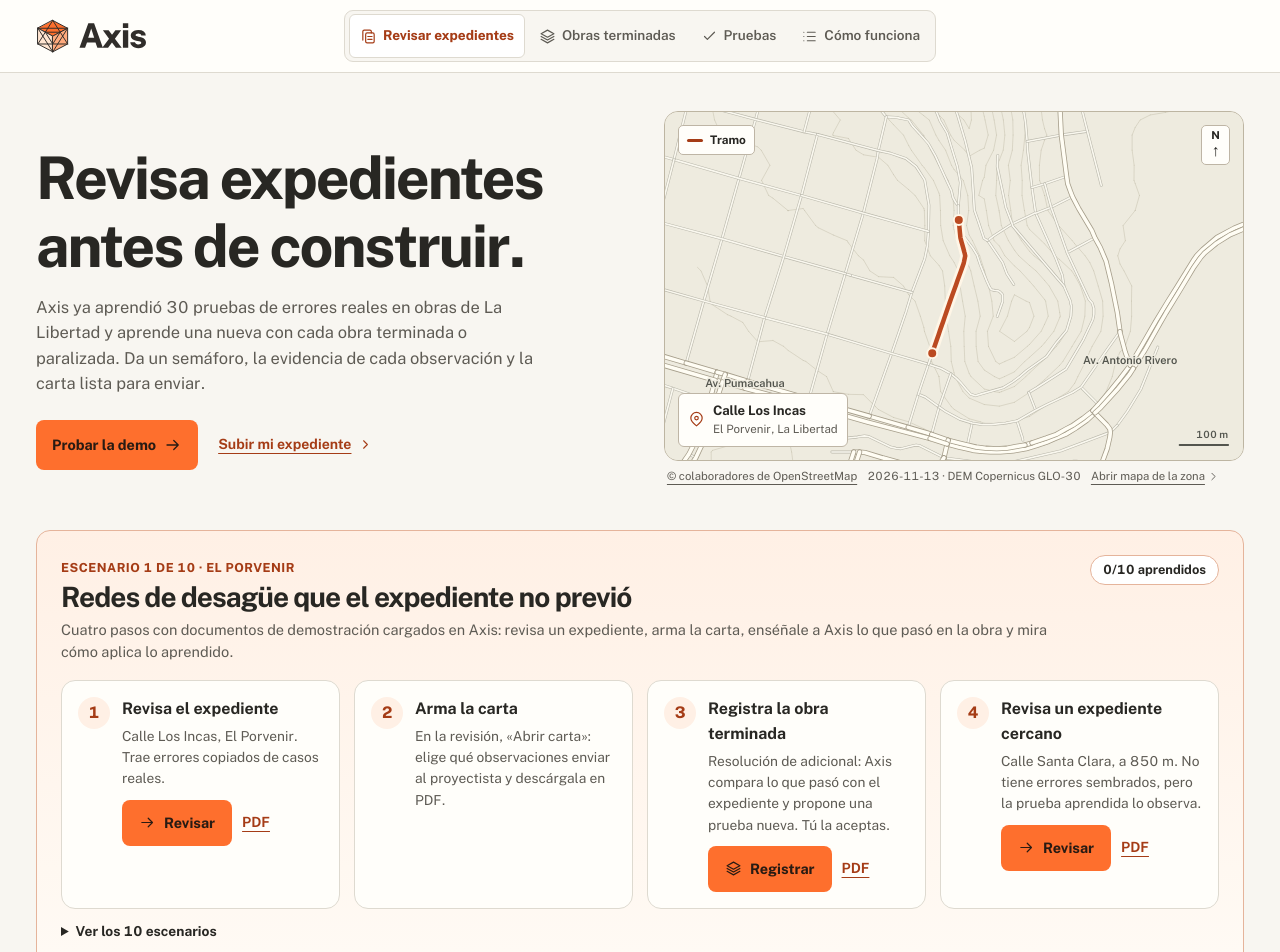
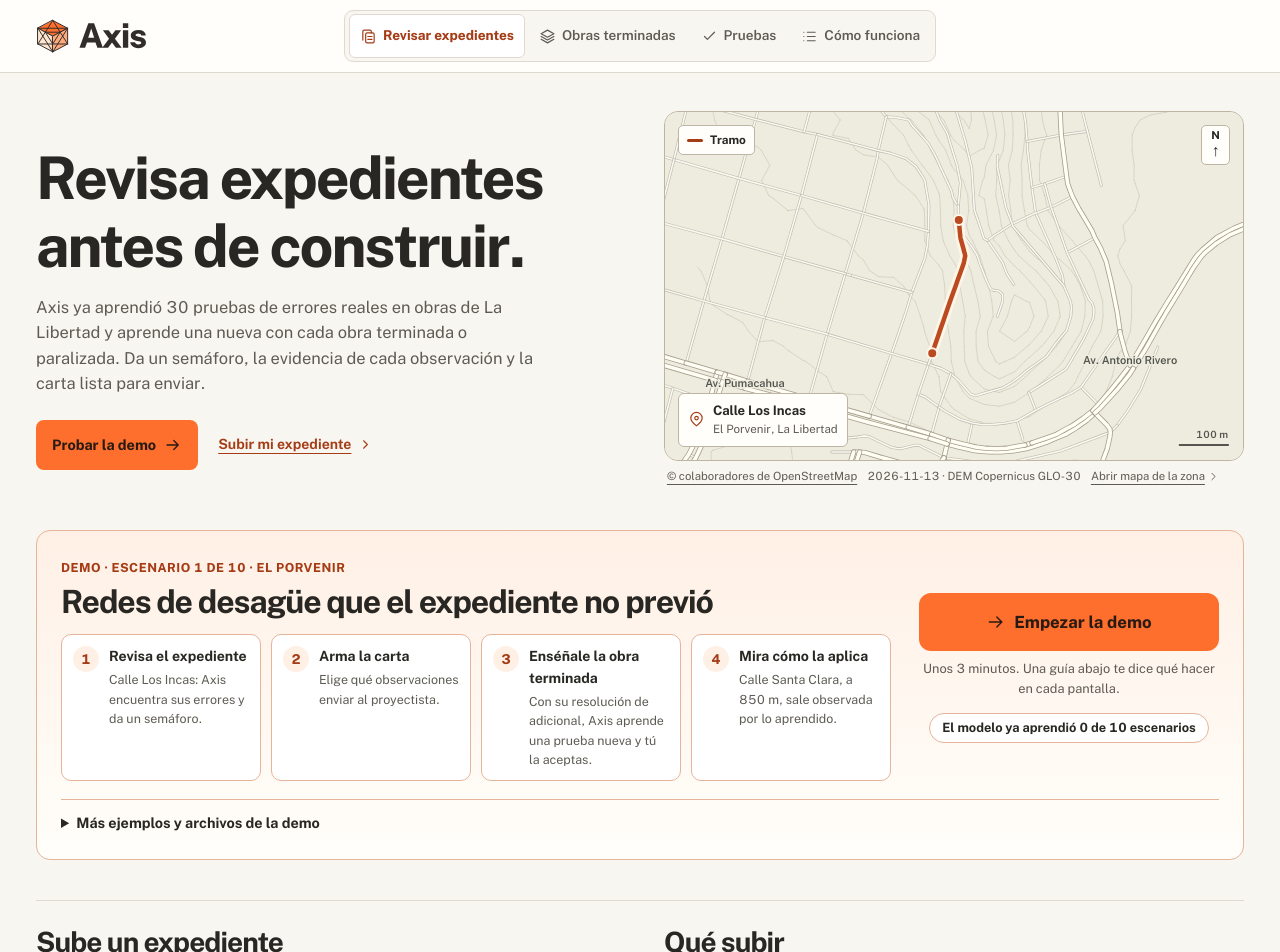
Before and after one commit to andr2116d/axis, a Next.js app in the folder front/: page / in a window 1280 px wide. Shown: the top 952 px of the page. Built offline with nearby package versions, Linux system fonts and the light colour scheme.

Commit message:
feat(front): demo en un solo camino
Un botón «Empezar la demo» en la portada; los expedientes de la demo se
revisan sin el paso de confirmar; en obras solo se ve la obra propia y
la guía usa textos más cortos.

```diff
--- a/front/src/app/globals.css
+++ b/front/src/app/globals.css
@@ -730,3 +730,22 @@ body:has(.guia-demo) .toast{bottom:128px}
 .que-subir li{display:flex;gap:10px;align-items:flex-start;border-bottom:1px solid var(--line);padding:11px 0;font-size:.88rem;color:var(--muted)}
 .que-subir li svg{color:var(--accent);margin-top:2px}
 .que-subir b{color:var(--ink)}
+
+/* ── Demo de la portada: un solo camino ───────────────────── */
+.kit-principal{display:grid;grid-template-columns:1fr 300px;gap:28px;align-items:center}
+.kit-principal h2{font-size:clamp(24px,2.6vw,32px);margin:2px 0 14px}
+.kit-recorrido{list-style:none;margin:0;padding:0;display:grid;grid-template-columns:repeat(4,minmax(0,1fr));gap:10px}
+.kit-recorrido li{display:flex;gap:10px;align-items:flex-start;background:var(--white);border:1px solid var(--warm-line);border-radius:10px;padding:11px}
+.kit-recorrido li>span{display:grid;place-items:center;flex:none;width:26px;height:26px;border-radius:50%;background:var(--warm);color:var(--accent);font-weight:760;font-size:.85rem}
+.kit-recorrido li.listo>span{background:var(--good);color:#fff}
+.kit-recorrido strong{display:block;font-size:.88rem}
+.kit-recorrido small{display:block;font-size:.78rem;color:var(--muted);margin-top:2px}
+.kit-accion{display:grid;gap:8px;justify-items:center;text-align:center}
+.kit-accion small{color:var(--muted);font-size:.8rem}
+.btn-grande{min-height:58px;width:100%;font-size:1.05rem;border-radius:12px}
+.kit-accion .kit-progreso{margin-top:6px}
+.kit-mas{margin-top:18px;border-top:1px solid var(--warm-line);padding-top:12px}
+.kit-mas summary{font-weight:700;cursor:pointer;font-size:.9rem}
+.kit-mas .kit-otros{border-top:0;padding-top:4px}
+@media(max-width:1040px){.kit-principal{grid-template-columns:1fr}.kit-recorrido{grid-template-columns:1fr 1fr}}
+@media(max-width:620px){.kit-recorrido{grid-template-columns:1fr}}
--- a/front/src/componentes/KitDemo.tsx
+++ b/front/src/componentes/KitDemo.tsx
@@ -1,14 +1,13 @@
 'use client';
 
 import { useEffect, useState } from 'react';
-import Link from 'next/link';
 import { useRouter } from 'next/navigation';
 import { Icono } from './Icono';
-import { subirDemo } from './demo/GuiaDemo';
-import { EVENTO_DEMO, guardarDemo, leerDemo } from './demo/estado';
+import { revisarDemo } from './demo/GuiaDemo';
+import { EVENTO_DEMO, guardarDemo, leerDemo, type EstadoDemo } from './demo/estado';
 
-// Demo con los escenarios cargados en el servidor: muestra el siguiente que el modelo
-// todavía no aprendió. Un clic revisa un expediente o registra la obra.
+// Demo de la portada: un solo camino. Se elige el siguiente escenario que el modelo
+// todavía no aprendió, se empieza con un botón y la guía de abajo lleva el resto.
 
 export interface EscenarioKit {
   id: string; zona: string; titulo: string; situacion: string; aprendido: boolean;
@@ -22,99 +21,102 @@ const OTROS = [
   { titulo: 'Expediente incompleto · Pasaje Los Rosales', texto: 'Solo trae algunas partes: Axis dice qué falta y qué no pudo revisar.', archivo: '/demo/LL-03_pistas-pasaje-los-rosales_incompleto.pdf' },
 ];
 
+/** Adónde continuar una demo empezada (null: falta revisar el expediente cercano). */
+export function destinoDemo(d: EstadoDemo): string | null {
+  if (d.paso === 1 && d.a) return `/revision/${d.a}`;
+  if (d.paso === 2) return `/obras?escenario=${d.escenario}`;
+  if (d.paso === 4 && d.b) return `/revision/${d.b}`;
+  return null;
+}
+
 export function KitDemo({ subidaDirecta, actual, lista }: { subidaDirecta: boolean; actual: EscenarioKit | null; lista: EscenarioKit[] }) {
   const router = useRouter();
+  const [estado, setEstado] = useState<EstadoDemo | null>(null);
   const [cargando, setCargando] = useState('');
   const [error, setError] = useState('');
-  // El escenario de esta persona (guardado en su navegador) se muestra hasta que lo termine,
-  // aunque al aceptar la prueba (paso 3) el escenario ya cuente como aprendido.
-  const [propio, setPropio] = useState<string | null>(null);
+
   useEffect(() => {
-    const leer = () => setPropio(leerDemo()?.escenario ?? null);
+    const leer = () => setEstado(leerDemo());
     leer();
     window.addEventListener(EVENTO_DEMO, leer);
     return () => window.removeEventListener(EVENTO_DEMO, leer);
   }, []);
-  const recordar = (id: string) => guardarDemo({ escenario: id, paso: 0 });
-  const e = lista.find((x) => x.id === propio) ?? actual ?? lista[lista.length - 1];
-  const siguiente = lista.find((x) => !x.aprendido && x.id !== e.id) ?? null;
+
+  // El escenario de esta persona se mantiene hasta que lo termine.
+  const e = lista.find((x) => x.id === estado?.escenario) ?? actual ?? lista[lista.length - 1];
   const numero = lista.findIndex((x) => x.id === e.id) + 1;
   const hechos = lista.filter((x) => x.aprendido).length;
+  const enCurso = estado?.escenario === e.id && estado.paso > 0 ? estado : null;
+  const listos = enCurso ? (enCurso.paso >= 4 ? 4 : enCurso.paso === 3 ? 3 : enCurso.paso - 1) : 0;
 
-  const revisar = async (url: string) => {
-    setCargando(url);
+  const revisar = async (url: string, alTerminar: (id: string) => void) => {
     setError('');
     try {
-      const id = await subirDemo(url, subidaDirecta);
-      const previo = leerDemo();
-      if (url === e.original.archivo) guardarDemo({ escenario: e.id, paso: 1, a: id });
-      else if (url === e.cercano.archivo) guardarDemo({ ...(previo?.escenario === e.id ? previo : { escenario: e.id }), paso: 4, b: id });
+      const id = await revisarDemo(url, subidaDirecta, setCargando);
+      alTerminar(id);
       router.push(`/revision/${id}`);
     } catch (x) {
       setError((x as Error).message);
       setCargando('');
     }
   };
-  const boton = (url: string, texto: string) => (
-    <button type="button" className="btn primary" disabled={!!cargando} aria-busy={cargando === url} onClick={() => revisar(url)}>
-      <Icono nombre={cargando === url ? 'clock' : 'arrow'} tamano={17} />{cargando === url ? 'Leyendo…' : texto}
-    </button>
-  );
+  const empezar = () => revisar(e.original.archivo, (a) => guardarDemo({ escenario: e.id, paso: 1, a }));
+  const continuar = () => {
+    if (!enCurso) return;
+    const destino = destinoDemo(enCurso);
+    if (destino) router.push(destino);
+    else revisar(e.cercano.archivo, (b) => guardarDemo({ ...enCurso, paso: 4, b }));
+  };
+
+  const pasos = [
+    ['Revisa el expediente', `${e.original.via}: Axis encuentra sus errores y da un semáforo.`],
+    ['Arma la carta', 'Elige qué observaciones enviar al proyectista.'],
+    [`Enséñale la obra ${e.situacion}`, `Con su ${e.obra.tipo.toLowerCase()}, Axis aprende una prueba nueva y tú la aceptas.`],
+    ['Mira cómo la aplica', `${e.cercano.via}, a ${e.cercano.distancia} m, sale observada por lo aprendido.`],
+  ];
 
   return (
     <section className="kit-demo" id="demo" aria-labelledby="kit-demo">
-      <div className="section-heading kit-cabecera">
+      <div className="kit-principal">
         <div>
-          <span className="kit-escenario">Escenario {numero} de {lista.length} · {e.zona}</span>
+          <span className="kit-escenario">Demo · Escenario {numero} de {lista.length} · {e.zona}</span>
           <h2 id="kit-demo">{e.titulo}</h2>
-          <p>
-            {actual || propio
-              ? 'Cuatro pasos con documentos de demostración cargados en Axis: revisa un expediente, arma la carta, enséñale a Axis lo que pasó en la obra y mira cómo aplica lo aprendido.'
-              : `El modelo ya aprendió los ${lista.length} escenarios de demostración. Puedes repetir este o probar con tus propios archivos.`}
-          </p>
+          <ol className="kit-recorrido">
+            {pasos.map(([t, d], i) => (
+              <li key={t} className={i < listos ? 'listo' : ''}>
+                <span>{i < listos ? <Icono nombre="check" tamano={14} /> : i + 1}</span><div><strong>{t}</strong><small>{d}</small></div>
+              </li>
+            ))}
+          </ol>
         </div>
-        <div className="kit-derecha">
-          <span className="kit-progreso" title="Escenarios que el modelo ya aprendió">{hechos}/{lista.length} aprendidos</span>
-          {e.aprendido && siguiente && <button type="button" className="btn secondary" onClick={() => recordar(siguiente.id)}><Icono nombre="arrow" tamano={16} />Siguiente escenario</button>}
+        <div className="kit-accion">
+          <button type="button" className="btn primary btn-grande" disabled={!!cargando} onClick={enCurso ? continuar : empezar}>
+            <Icono nombre={cargando ? 'clock' : 'arrow'} tamano={20} />{cargando || (enCurso ? 'Continuar la demo' : 'Empezar la demo')}
+          </button>
+          <small>Unos 3 minutos. Una guía abajo te dice qué hacer en cada pantalla.</small>
+          {enCurso && <button type="button" className="text-link" onClick={() => guardarDemo(null)}>Empezar de nuevo</button>}
+          <span className="kit-progreso" title="Escenarios que el modelo ya aprendió">El modelo ya aprendió {hechos} de {lista.length} escenarios</span>
         </div>
       </div>
-      <ol className="kit-pasos">
-        <li>
-          <span className="kit-num">1</span>
+      {error && <p className="form-error" role="alert">{error}</p>}
+      <details className="kit-mas">
+        <summary>Más ejemplos y archivos de la demo</summary>
+        <div className="kit-otros">
+          {OTROS.map((o) => (
+            <div key={o.archivo}>
+              <strong>{o.titulo}</strong><span>{o.texto}</span>
+              <div className="kit-acciones">
+                <button type="button" className="btn secondary" disabled={!!cargando} onClick={() => revisar(o.archivo, () => {})}><Icono nombre="arrow" tamano={17} />Revisar</button>
+                <a className="text-link" href={o.archivo} download>PDF</a>
+              </div>
+            </div>
+          ))}
           <div>
-            <strong>Revisa el expediente</strong>
-            <p>{e.original.via}, {e.zona}. Trae errores copiados de casos reales.</p>
-            <div className="kit-acciones">{boton(e.original.archivo, 'Revisar')}<a className="text-link" href={e.original.archivo} download>PDF</a></div>
+            <strong>Tus propios archivos</strong><span>Sube cualquier expediente en PDF, Word o Excel: corre el mismo análisis.</span>
+            <div className="kit-acciones"><a className="btn secondary" href="#cargar"><Icono nombre="upload" tamano={17} />Subir archivos</a></div>
           </div>
-        </li>
-        <li>
-          <span className="kit-num">2</span>
-          <div>
-            <strong>Arma la carta</strong>
-            <p>En la revisión, «Abrir carta»: elige qué observaciones enviar al proyectista y descárgala en PDF.</p>
-          </div>
-        </li>
-        <li>
-          <span className="kit-num">3</span>
-          <div>
-            <strong>Registra la obra {e.situacion}</strong>
-            <p>{e.obra.tipo}: Axis compara lo que pasó con el expediente y propone una prueba nueva. Tú la aceptas.</p>
-            <div className="kit-acciones"><Link className="btn primary" href={`/obras?escenario=${e.id}`} onClick={() => { const previo = leerDemo(); if (previo?.escenario !== e.id || previo.paso < 2) guardarDemo({ ...(previo?.escenario === e.id ? previo : {}), escenario: e.id, paso: 2 }); }}><Icono nombre="layers" tamano={17} />Registrar</Link><a className="text-link" href={e.obra.archivo} download>PDF</a></div>
-          </div>
-        </li>
-        <li>
-          <span className="kit-num">4</span>
-          <div>
-            <strong>Revisa un expediente cercano</strong>
-            <p>{e.cercano.via}, a {e.cercano.distancia} m. No tiene errores sembrados, pero la prueba aprendida lo observa.</p>
-            <div className="kit-acciones">{boton(e.cercano.archivo, 'Revisar')}<a className="text-link" href={e.cercano.archivo} download>PDF</a></div>
-          </div>
-        </li>
-      </ol>
-      {error && <p className="form-error" role="alert">{error}</p>}
-      <details className="kit-lista">
-        <summary>Ver los {lista.length} escenarios</summary>
-        <ul>
+        </div>
+        <ul className="kit-lista">
           {lista.map((x, i) => (
             <li key={x.id}>
               <span className={`pill ${x.aprendido ? 'confirmed' : 'neutral'}`}>{x.aprendido ? 'Aprendido' : 'Pendiente'}</span>
@@ -124,18 +126,6 @@ export function KitDemo({ subidaDirecta, actual, lista }: { subidaDirecta: boole
           ))}
         </ul>
       </details>
-      <div className="kit-otros">
-        {OTROS.map((o) => (
-          <div key={o.archivo}>
-            <strong>{o.titulo}</strong><span>{o.texto}</span>
-            <div className="kit-acciones">{boton(o.archivo, 'Revisar')}<a className="text-link" href={o.archivo} download>PDF</a></div>
-          </div>
-        ))}
-        <div>
-          <strong>Tus propios archivos</strong><span>Sube cualquier expediente en PDF, Word o Excel: corre el mismo análisis.</span>
-          <div className="kit-acciones"><a className="btn secondary" href="#cargar"><Icono nombre="upload" tamano={17} />Subir archivos</a></div>
-        </div>
-      </div>
     </section>
   );
 }
--- a/front/src/componentes/demo/GuiaDemo.tsx
+++ b/front/src/componentes/demo/GuiaDemo.tsx
@@ -13,18 +13,30 @@ import { EVENTO_DEMO, avanzarDemo, guardarDemo, leerDemo, type EstadoDemo } from
 
 const PASOS = ['Revisar', 'Carta', 'Obra y prueba', 'Aplicar'];
 
-/** Sube un PDF de la demo como expediente y devuelve el id de la revisión. */
-export async function subirDemo(url: string, subidaDirecta: boolean) {
+/**
+ * Sube un PDF de la demo y lo revisa de una vez: en la demo no hay nada que confirmar,
+ * se aceptan los tipos que sugiere Axis. Devuelve el id de la revisión.
+ */
+export async function revisarDemo(url: string, subidaDirecta: boolean, progreso: (texto: string) => void) {
+  progreso('Leyendo el expediente…');
   const blob = await (await fetch(url)).blob();
   const archivo = new File([blob], decodeURIComponent(url.split('/').pop()!), { type: 'application/pdf' });
-  return (await enviar<{ id: string }>('/api/expedientes', [archivo], {}, subidaDirecta)).id;
+  const { id } = await enviar<{ id: string }>('/api/expedientes', [archivo], {}, subidaDirecta);
+  progreso('Corriendo las pruebas…');
+  const e = (await (await fetch(`/api/expedientes/${id}`)).json()) as { documentos: { id: string; tipo: string }[] };
+  const r = await fetch(`/api/expedientes/${id}/analisis`, {
+    method: 'POST', headers: { 'content-type': 'application/json' },
+    body: JSON.stringify({ tipos: Object.fromEntries(e.documentos.map((d) => [d.id, d.tipo])) }),
+  });
+  if (!r.ok) throw new Error('No se pudo revisar el expediente de la demo.');
+  return id;
 }
 
 export function GuiaDemo({ subidaDirecta }: { subidaDirecta: boolean }) {
   const ruta = usePathname();
   const router = useRouter();
   const [estado, setEstado] = useState<EstadoDemo | null>(null);
-  const [cargando, setCargando] = useState(false);
+  const [cargando, setCargando] = useState('');
 
   useEffect(() => {
     const leer = () => setEstado(leerDemo());
@@ -38,16 +50,16 @@ export function GuiaDemo({ subidaDirecta }: { subidaDirecta: boolean }) {
   useEffect(() => {
     if (estado?.a && ruta === `/revision/${estado.a}/carta`) avanzarDemo({ paso: 2 });
   }, [ruta, estado?.a]);
-  if (!estado || !esc || estado.paso === 0) return null;
+  // En la portada, la tarjeta de la demo ya muestra el avance y el botón para continuar.
+  if (!estado || !esc || estado.paso === 0 || ruta === '/') return null;
 
   const cercano = async () => {
-    setCargando(true);
     try {
-      const b = await subirDemo(esc.cercano.archivo, subidaDirecta);
+      const b = await revisarDemo(esc.cercano.archivo, subidaDirecta, setCargando);
       avanzarDemo({ paso: 4, b });
       router.push(`/revision/${b}`);
     } finally {
-      setCargando(false);
+      setCargando('');
     }
   };
   const salir = () => guardarDemo(null);
@@ -56,25 +68,25 @@ export function GuiaDemo({ subidaDirecta }: { subidaDirecta: boolean }) {
   let texto: string;
   let accion: React.ReactNode = null;
   const siguiente = (href: string, etiqueta: string) => <Link className="btn primary" href={href}><Icono nombre="arrow" tamano={17} />{etiqueta}</Link>;
-  const botonCercano = <button type="button" className="btn primary" disabled={cargando} onClick={cercano}><Icono nombre={cargando ? 'clock' : 'arrow'} tamano={17} />{cargando ? 'Leyendo…' : `Siguiente: revisar ${esc.cercano.via}`}</button>;
+  const botonCercano = <button type="button" className="btn primary" disabled={!!cargando} onClick={cercano}><Icono nombre={cargando ? 'clock' : 'arrow'} tamano={17} />{cargando || `Siguiente: revisar ${esc.cercano.via}`}</button>;
 
   if (estado.a && ruta === `/revision/${estado.a}`) {
     paso = 1;
-    texto = 'Si te pide confirmar los documentos, pulsa «Confirmar y revisar». Luego mira el semáforo, los hallazgos y la pestaña Pruebas.';
+    texto = 'Este es el resultado: el semáforo y cada error con su documento y página. Mira también la pestaña «Pruebas».';
     accion = siguiente(`/revision/${estado.a}/carta`, 'Siguiente: armar la carta');
   } else if (estado.a && ruta === `/revision/${estado.a}/carta`) {
     paso = 2;
-    texto = 'Esta es la carta para el proyectista. Quita lo que no quieras enviar, completa tus datos y descárgala en PDF.';
+    texto = 'La carta para el proyectista ya está armada. Quita lo que no quieras enviar; puedes descargarla en PDF.';
     accion = siguiente(`/obras?escenario=${esc.id}`, 'Siguiente: registrar la obra');
   } else if (ruta.startsWith('/obras')) {
     paso = 3;
     texto = estado.paso >= 3
-      ? 'Axis aprendió una prueba nueva de esta obra. Ahora mira cómo la aplica en un expediente cercano.'
-      : `El documento de la obra (${esc.obra.tipo.toLowerCase()}) ya está cargado. Pulsa «Registrar obra», revisa lo que encontró Axis y pulsa «Aceptar prueba».`;
+      ? 'Listo: Axis aprendió una prueba nueva. Ahora mira cómo la aplica en otro expediente.'
+      : `Ya cargamos la ${esc.obra.tipo.toLowerCase()} de la obra. Pulsa «Registrar obra» y luego «Aceptar prueba».`;
     accion = estado.paso >= 3 ? botonCercano : null;
   } else if (estado.b && ruta === `/revision/${estado.b}`) {
     paso = 4;
-    texto = `${esc.cercano.via} no tiene errores sembrados: si te pide confirmar, confírmalo. El hallazgo de «Pruebas aprendidas» es la prueba que Axis aprendió de la obra. ¡Demo completa!`;
+    texto = `${esc.cercano.via} no tenía errores sembrados, pero la prueba que Axis aprendió de la obra la observa (hallazgo «Pruebas aprendidas»). ¡Demo completa!`;
     accion = <><Link className="btn secondary" href="/pruebas">Ver todas las pruebas</Link><Link className="btn primary" href="/#demo" onClick={salir}><Icono nombre="check" tamano={17} />Terminar</Link></>;
   } else {
     texto = `Tienes una demo en curso: ${esc.titulo.toLowerCase()} (${esc.zona}).`;
--- a/front/src/componentes/obras/RegistroObra.tsx
+++ b/front/src/componentes/obras/RegistroObra.tsx
@@ -47,10 +47,12 @@ export function RegistroObra({ expedientes, subidaDirecta, demo }: { expedientes
     setEnviando(true);
     setError('');
     try {
-      await enviar('/api/obras', archivos, { expedienteId, situacion }, subidaDirecta, setProgreso);
+      const { id } = await enviar<{ id: string }>('/api/obras', archivos, { expedienteId, situacion }, subidaDirecta, setProgreso);
       setArchivos([]);
       avisar('Obra registrada.');
-      router.refresh();
+      // En la demo se muestra solo la obra recién registrada.
+      if (demo) router.push(`/obras?escenario=${encodeURIComponent(new URLSearchParams(window.location.search).get('escenario') ?? '')}&obra=${id}`);
+      else router.refresh();
     } catch (e) {
       setError((e as Error).message);
     } finally {
```
Also changed, not shown: front/src/app/obras/page.tsx (+16 -7 lines).
